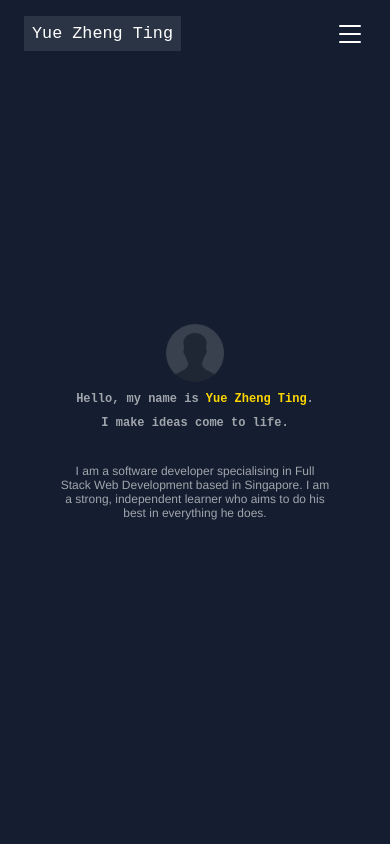
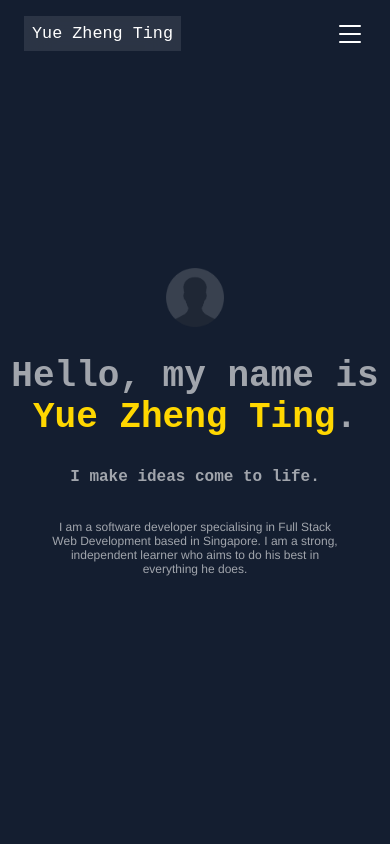
Before and after one commit to ztdevelops/online-portfolio, a website: page index.html in a window 390 px wide. Shown: the top 844 px of the page. Drawn offline with Linux system fonts and the light colour scheme.

Commit message:
css touch ups for mobile support.

```diff
--- a/style.css
+++ b/style.css
@@ -6,9 +6,9 @@
     --h2-appear-after: 2s;
     --h4-appear-after: 4s;
     --secondary-header-text-colour: rgba(255, 255, 255, 0.6);
-    --h1-font-size: max(2.5vw, 12px);
-    --h2-font-size: max(2vw, 12px);
-    --h4-font-size: max(1.5vw, 12px);
+    --h1-font-size: 2.5vw;
+    --h2-font-size: 2vw;
+    --h4-font-size: 1.5vw;
 
 }
 
@@ -25,6 +25,8 @@ body {
     background: var(--bg-colour);
     background-attachment: fixed;
     overflow-x: hidden;
+    overflow-y: scroll;
+    -webkit-overflow-scrolling: touch;
 }
 
 .sr-only {
@@ -340,7 +342,10 @@ section h4 {
             background: url(src/cross.svg);
         }
 
-        .container,
+        .container {
+            width: 100%;
+            margin: 0;
+        }
         .thin-container {
             width: 90%;
             margin: 0 5%;
@@ -353,15 +358,33 @@ section h4 {
 
         .typewriter h1,
         .typewriter h2,
-        .typewriter h4,
-        .intro-contact-me {
+        .typewriter h4 {
             margin-left: auto;
             margin-right: auto;
             text-align: center;
         }
 
+        .typewriter h1 {
+            font-size: 36px;
+        }
+
+        .typewriter h2,
+        section h2,
+        .about-me-txt {
+            font-size: 16px;
+        }
+
         .typewriter h4 {
+            font-size: 12px;
             width: 80%;
+        }
+
+        .about-me-txt {
+            width: 100%;
+        }
+
+        .about-me-img {
+            display: none;
         }
     }
 }
```
